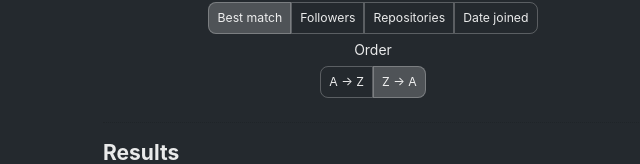
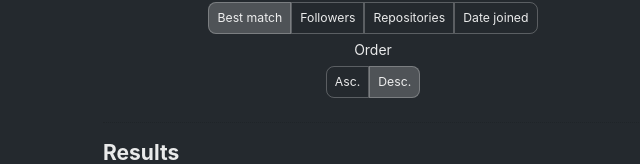
Before and after one commit to vleong2332/gh-users, a React (Create React App) app: page / in a window 1280 px wide. Shown: the part 118-282 px from the top of the page, without its empty margins (267-907 px from the left). Built offline with nearby package versions, Linux system fonts and the light colour scheme.

Commit message:
Change wording on OrderOptions to avoid confusion

```diff
--- a/src/components/OrderOptions.jsx
+++ b/src/components/OrderOptions.jsx
@@ -63,7 +63,7 @@ export function OrderOptions(props) {
           checked={ascIsSelected}
           onChange={handleChange}
         />
-        <span>A &rarr; Z</span>
+        <span>Asc.</span>
       </label>
 
       <label className={clsx(styles.option, descIsSelected && styles.selected)}>
@@ -74,7 +74,7 @@ export function OrderOptions(props) {
           checked={descIsSelected}
           onChange={handleChange}
         />
-        <span>Z &rarr; A</span>
+        <span>Desc.</span>
       </label>
     </div>
   );
```
